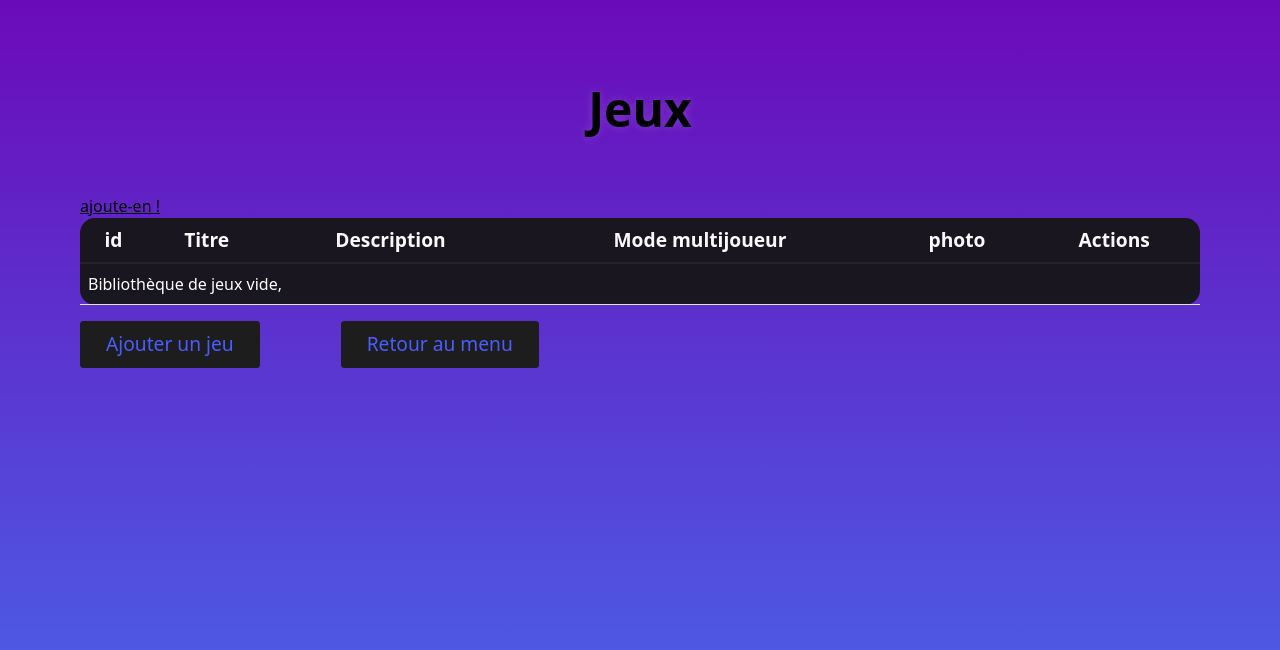
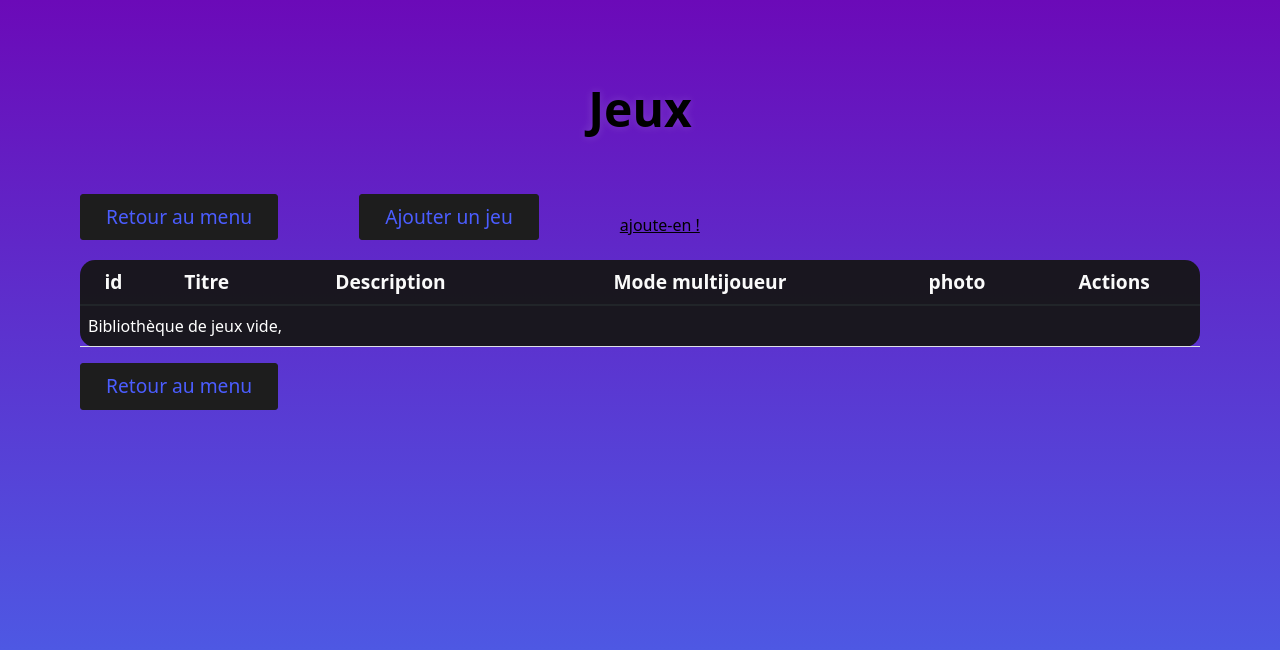
Before and after one commit to RandyVV/gamefriendz-back, a Symfony app: template templates/game/index.html.twig in a window 1280 px wide. Shown: the top 650 px of the page. Run offline with Twig, Linux system fonts and the light colour scheme; the template is opened without the code that fills it, so the values that code supplies are empty; some libraries are stand-ins or nearby versions.

Commit message:
maj position boutons

```diff
--- a/templates/game/index.html.twig
+++ b/templates/game/index.html.twig
@@ -5,6 +5,9 @@
 {% block body %}
 <div class="PageGames">
     <h1 class="Pageh1">Jeux</h1>
+
+    <a class="footer btn btnn btn-primary" href="{{ path('app_backoffice_main') }}">Retour au menu</a>
+    <a class="footer btn btnn btn-primary" href="{{ path('app_backoffice_game_new') }}">Ajouter un jeu</a>
 
     <table class="table">
         <thead>
@@ -38,7 +41,6 @@
         </tbody>
     </table>
 
-    <a class="footer btn btnn btn-primary" href="{{ path('app_backoffice_game_new') }}">Ajouter un jeu</a>
     <a class="footer btn btnn btn-primary" href="{{ path('app_backoffice_main') }}">Retour au menu</a>
 </div>
 {% endblock %}
```
